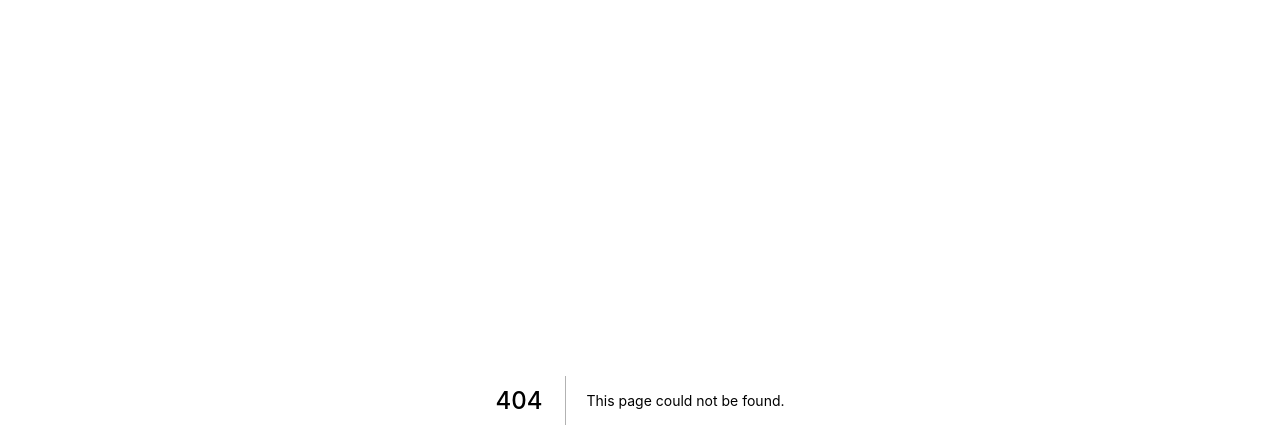
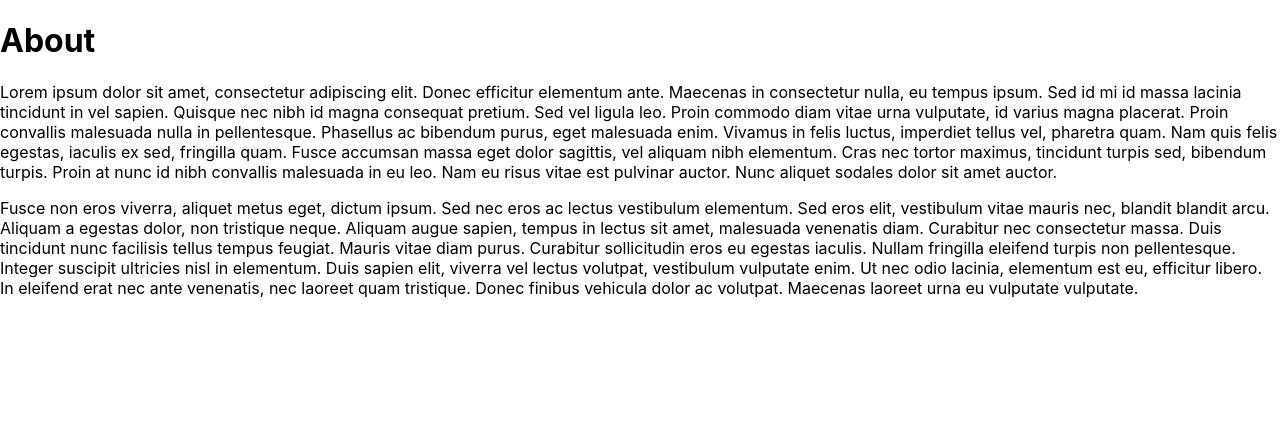
Before and after one commit to Gagandeep39/nextjs-people-list, a Next.js app: page /about in a window 1280 px wide. Before the commit this address had no page. Shown: the top 448 px of the page. Built offline with nearby package versions, Linux system fonts and the light colour scheme.

Commit message:
Created Pages

```diff
--- /dev/null
+++ b/pages/about.js
@@ -0,0 +1,37 @@
+const About = () => {
+  return (
+    <div>
+      <h1>About</h1>
+      <p>
+        Lorem ipsum dolor sit amet, consectetur adipiscing elit. Donec efficitur
+        elementum ante. Maecenas in consectetur nulla, eu tempus ipsum. Sed id
+        mi id massa lacinia tincidunt in vel sapien. Quisque nec nibh id magna
+        consequat pretium. Sed vel ligula leo. Proin commodo diam vitae urna
+        vulputate, id varius magna placerat. Proin convallis malesuada nulla in
+        pellentesque. Phasellus ac bibendum purus, eget malesuada enim. Vivamus
+        in felis luctus, imperdiet tellus vel, pharetra quam. Nam quis felis
+        egestas, iaculis ex sed, fringilla quam. Fusce accumsan massa eget dolor
+        sagittis, vel aliquam nibh elementum. Cras nec tortor maximus, tincidunt
+        turpis sed, bibendum turpis. Proin at nunc id nibh convallis malesuada
+        in eu leo. Nam eu risus vitae est pulvinar auctor. Nunc aliquet sodales
+        dolor sit amet auctor.
+      </p>
+      <p>
+        Fusce non eros viverra, aliquet metus eget, dictum ipsum. Sed nec eros
+        ac lectus vestibulum elementum. Sed eros elit, vestibulum vitae mauris
+        nec, blandit blandit arcu. Aliquam a egestas dolor, non tristique neque.
+        Aliquam augue sapien, tempus in lectus sit amet, malesuada venenatis
+        diam. Curabitur nec consectetur massa. Duis tincidunt nunc facilisis
+        tellus tempus feugiat. Mauris vitae diam purus. Curabitur sollicitudin
+        eros eu egestas iaculis. Nullam fringilla eleifend turpis non
+        pellentesque. Integer suscipit ultricies nisl in elementum. Duis sapien
+        elit, viverra vel lectus volutpat, vestibulum vulputate enim. Ut nec
+        odio lacinia, elementum est eu, efficitur libero. In eleifend erat nec
+        ante venenatis, nec laoreet quam tristique. Donec finibus vehicula dolor
+        ac volutpat. Maecenas laoreet urna eu vulputate vulputate.
+      </p>
+    </div>
+  );
+};
+
+export default About;
```
Also changed, not shown: pages/people/index.js (added, +9 -0 lines).
